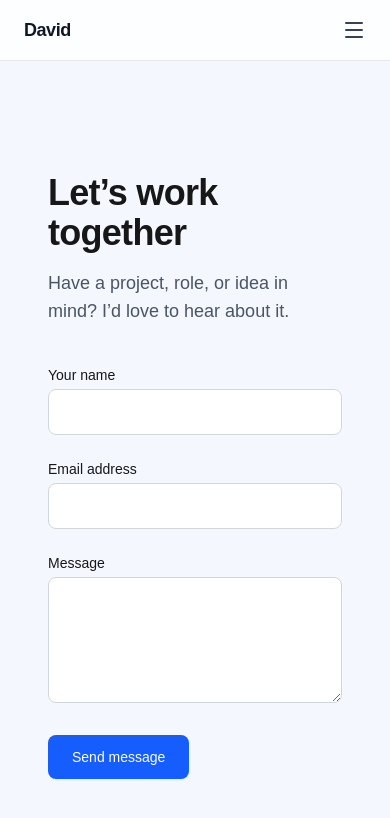
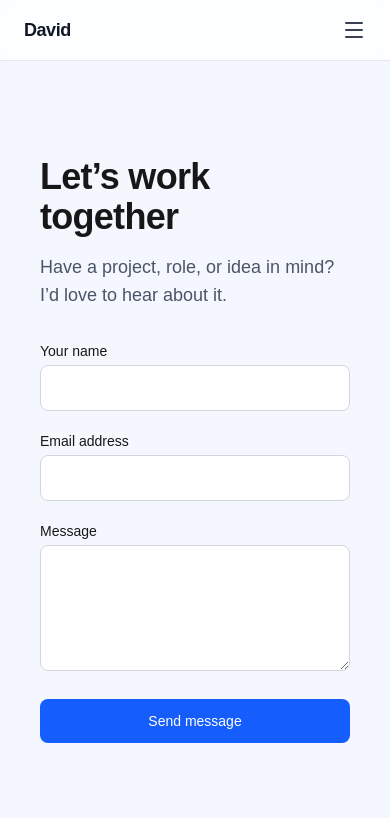
Before and after one commit to shockobinna/professional-portfolio, a Next.js app in the folder portfolio/: page /contact in a window 390 px wide. Shown: the top 818 px of the page. Built offline with nearby package versions, Linux system fonts and the light colour scheme.

Commit message:
Add:  send e-mail in contact page

```diff
--- a/portfolio/app/contact/page.tsx
+++ b/portfolio/app/contact/page.tsx
@@ -7,21 +7,35 @@ export default function ContactPage() {
   const [sent, setSent] = useState(false)
   const [loading, setLoading] = useState(false)
 
-  function handleSubmit(e: React.FormEvent) {
+  async function handleSubmit(e: React.FormEvent<HTMLFormElement>) {
   e.preventDefault()
   setLoading(true)
 
-    // simulate submit (replace later with real API)
-    setTimeout(() => {
+  const form = e.currentTarget
+  const data = new FormData(form)
+
+  const res = await fetch("https://formspree.io/f/mlgggyoq", {
+    method: "POST",
+    body: data,
+    headers: {
+      Accept: "application/json",
+    },
+  })
+
   setLoading(false)
+
+  if (res.ok) {
     setSent(true)
-    }, 1200)
+    form.reset()
+  } else {
+    alert("Something went wrong. Please try again.")
+  }
 }
 
   return (
     <PageTransition>
     <section className="animate-fade-in">
-      <div className="mx-auto max-w-2xl px-6 py-20">
+      <div className="mx-auto max-w-2xl px-4 sm:px-6 py-16 sm:py-20">
 
         <h1 className="text-4xl md:text-5xl font-bold tracking-tight">
           Let’s work together
@@ -32,18 +46,21 @@ export default function ContactPage() {
           I’d love to hear about it.
         </p>
 
+        <div className="relative">
             {!sent ? (
-          <form onSubmit={handleSubmit} className="mt-10 space-y-6">
+            <form onSubmit={handleSubmit} className="mt-8 sm:mt-10 space-y-5 sm:space-y-6 animate-fade-in">
 
-            <Input label="Your name" type="text" />
-            <Input label="Email address" type="email" />
-            <Textarea label="Message" />
+                <Input label="Your name" type="text" name="name" />
+                <Input label="Email address" type="email" name="email" />
+                <Textarea label="Message" name="message" />
 
                 <button
                 type="submit"
                 disabled={loading}
                 className={`
-                rounded-lg px-6 py-3 text-sm font-medium text-white
+                    w-full sm:w-auto
+                    rounded-lg px-6 py-3
+                    text-sm font-medium text-white
                     transition
                     ${loading
                         ? "bg-blue-400 cursor-not-allowed"
@@ -54,7 +71,7 @@ export default function ContactPage() {
                 </button>
             </form>
             ) : (
-          <div className="mt-10 rounded-xl border border-green-200 dark:border-green-900 bg-green-50 dark:bg-green-950 p-6">
+            <div className="mt-10 rounded-xl border border-green-200 dark:border-green-900 bg-green-50 dark:bg-green-950 p-6 animate-success">
                 <p className="font-medium text-green-800 dark:text-green-400">
                 ✅ Message sent successfully
                 </p>
@@ -63,6 +80,7 @@ export default function ContactPage() {
                 </p>
             </div>
             )}
+        </div>
 
       </div>
     </section>
@@ -72,12 +90,21 @@ export default function ContactPage() {
 
 /* Reusable fields */
 
-function Input({ label, type }: { label: string; type: string }) {
+function Input({
+  label,
+  type,
+  name,
+}: {
+  label: string
+  type: string
+  name: string
+}) {
   return (
     <div>
       <label className="block text-sm font-medium mb-1">{label}</label>
       <input
         type={type}
+        name={name}
         required
         className="
           w-full rounded-lg border border-gray-300 dark:border-neutral-800
@@ -90,11 +117,13 @@ function Input({ label, type }: { label: string; type: string }) {
   )
 }
 
-function Textarea({ label }: { label: string }) {
+
+function Textarea({ label, name }: { label: string; name: string }) {
   return (
     <div>
       <label className="block text-sm font-medium mb-1">{label}</label>
       <textarea
+        name={name}
         rows={5}
         required
         className="
--- a/portfolio/app/globals.css
+++ b/portfolio/app/globals.css
@@ -19,6 +19,20 @@
     --background: #0d0f12;
     --foreground: #e5e7eb;
   }
+}
+@keyframes success-pop {
+  0% {
+    opacity: 0;
+    transform: translateY(12px) scale(0.98);
+  }
+  100% {
+    opacity: 1;
+    transform: translateY(0) scale(1);
+  }
+}
+
+.animate-success {
+  animation: success-pop 0.5s ease-out both;
 }
 
 body {
```
Lines whose indentation alone changed are shown as unchanged.
